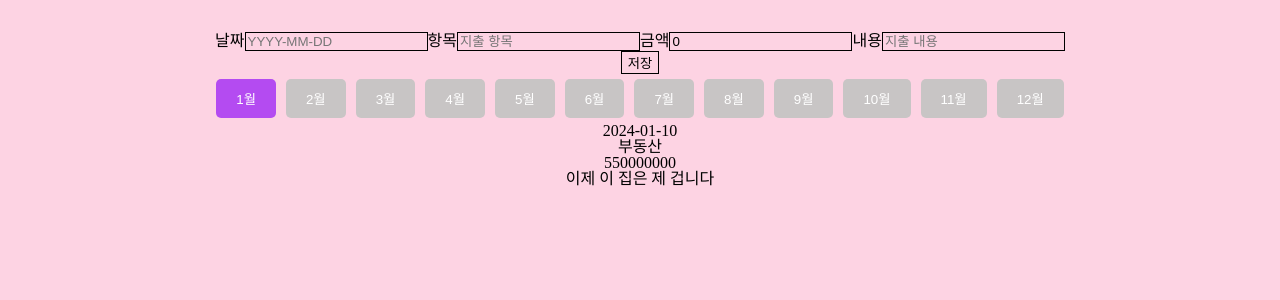
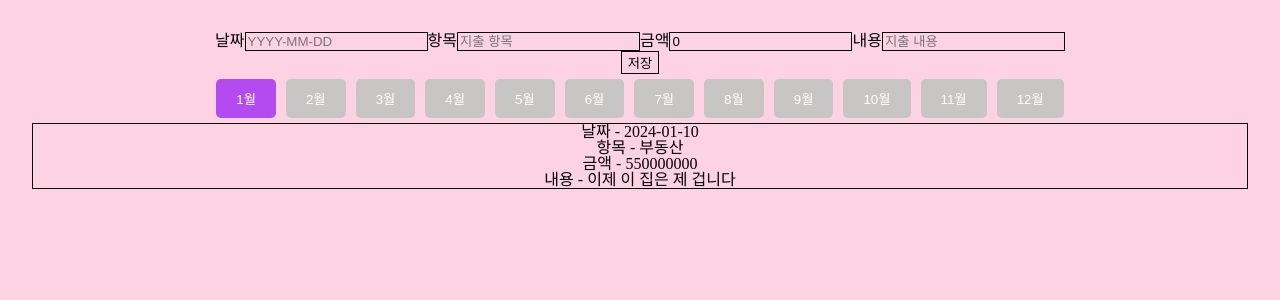
Before and after one commit to JJQKR/my_finance, a React (Vite) app: page / in a window 1280 px wide. Shown: the top 300 px of the page. Built offline with nearby package versions, Linux system fonts and the light colour scheme.

Commit message:
props-drilling undone

```diff
--- a/src/App.jsx
+++ b/src/App.jsx
@@ -1,4 +1,4 @@
-import React from "react";
+import React, { useState } from "react";
 import GlobalStyle from "./components/GlobalStyle";
 import Router from "./shared/Router";
 
--- a/src/components/CostCard.jsx
+++ b/src/components/CostCard.jsx
@@ -1,21 +1,46 @@
 import React from "react";
+import { useNavigate } from "react-router-dom";
+import styled from "styled-components";
 
+const StDiv = styled.div`
+  border: black solid 1px;
+  background-color: red;
+`;
 const CostCard = ({ costs, selectedMonth }) => {
+  const navigate = useNavigate();
+
+  const clickForDetail = (cost) => {
+    const { id, date, item, amount, description } = cost;
+    if (id && date && item && amount && description) {
+      const encodedDescription = encodeURIComponent(description);
+      navigate(
+        `/detail/${id}/${date}/${item}/${amount}/${encodedDescription}`,
+        { state: { costs } }
+      ); //return부에 Detail컴포넌트를 사용하지 않는데
+      //조상으로부터 쭉 이어서
+      //costs, setCosts 상태를 전달하는 방법
+    } else {
+      console.log("Missing cost data");
+    }
+  };
+
   return (
-    <>
+    <StDiv className="cardContainer" onClick={clickForDetail}>
       {costs
-        .filter((cost) => selectedMonth === Number(cost.date.slice(5, 7)))
+        .filter(
+          (cost) => cost && selectedMonth === Number(cost.date.slice(5, 7))
+        )
         .map((cost) => {
           return (
-            <ul key={cost.id}>
-              <li>{cost.date}</li>
-              <li>{cost.item}</li>
-              <li>{cost.amount}</li>
-              <li>{cost.description}</li>
+            <ul key={cost.id} onClick={() => clickForDetail(cost)}>
+              <li>날짜 - {cost.date}</li>
+              <li>항목 - {cost.item}</li>
+              <li>금액 - {cost.amount}</li>
+              <li>내용 - {cost.description}</li>
             </ul>
           );
         })}
-    </>
+    </StDiv>
   );
 };
 
--- a/src/components/MonthButton.jsx
+++ b/src/components/MonthButton.jsx
@@ -33,11 +33,11 @@
 
 const MonthButton = ({
   costs,
+  setCosts,
   handleClick,
   selectedMonth,
   setSelectedMonth,
   activeIndex,
-  setActveIndex,
 }) => {
   // activeIndex와 selectedMonth의 인덱스를 하나로 통합(?)해서 사용하고 싶다
   // ${(props) => (props.$active ? "#b44bf1" : "#c8c5c5")}
@@ -69,7 +69,11 @@
         </StButton>
       ))}
 
-      <CostCard costs={costs} selectedMonth={selectedMonth}></CostCard>
+      <CostCard
+        costs={costs}
+        setCosts={setCosts}
+        selectedMonth={selectedMonth}
+      ></CostCard>
     </div>
   );
 };
--- a/src/components/SubmitCost.jsx
+++ b/src/components/SubmitCost.jsx
@@ -2,7 +2,7 @@
 import MonthButton from "./MonthButton";
 import { v4 as uuidv4 } from "uuid";
 
-const SubmitCost = () => {
+const SubmitCost = ({ formValues, setFormValues }) => {
   const [costs, setCosts] = useState([
     {
       id: "25600f72-53b4-4187-a9c2-47358580e2f8",
@@ -12,20 +12,7 @@
       description: "이제 이 집은 제 겁니다",
     },
   ]);
-  const [date, setDate] = useState("");
-  //이거를 MonthButton과 CostCard까지 쭉 이어줘야 함
-  //근데 클릭시, date에서 가져온 month에 맞게 CostCard를 띄우는 식이면
-  //맨 처음에 기본으로는 아무것도 안 뜨겠지?
-  //============> 맨 처음 selectedMonth를 1, activeIndex를 0으로 설정해서 해결
-  //어쨌든 수민이가 알려준 대로 코드 분해&재조립만 하기는 싫으니까
-  //24.05.24 밤10:10에 내린 결정인데 나중에 후회하게 될까?
-  //스파르타 예시에서는 월을 먼저 선택해야 데이터가 저장되고
-  //1월 내역의 날짜를 2월로 수정해도 월이 옮겨지지 않는다
-  //이걸 보완한다고 생각하고 setDate로 쭉 이어가는 로직 선택
 
-  const [item, setItem] = useState("");
-  const [amount, setAmount] = useState(0);
-  const [description, setDescription] = useState("");
   const [addedMonth, setAddedMonth] = useState(1); //@@@@@@@@@@@@@@확인필요@@@@@@@@@@@
   const [selectedMonth, setSelectedMonth] = useState(1);
   const [activeIndex, setActiveIndex] = useState(0);
@@ -37,6 +24,7 @@
 
   const addCost = (event) => {
     event.preventDefault();
+    const { date, item, amount, description } = formValues;
     const newCost = {
       id: uuidv4(),
       date,
@@ -45,10 +33,12 @@
       description,
     };
     setCosts((prevCosts) => [...prevCosts, newCost]);
-    setDate("");
-    setItem("");
-    setAmount("");
-    setDescription("");
+    setFormValues({
+      date: "",
+      item: "",
+      amount: 0,
+      description: "",
+    });
     //초기화에서도 함수형 업데이트를 사용해야 할까?
 
     handleClick(addedMonth - 1);
@@ -56,20 +46,20 @@
 
   useEffect(() => {
     const storedCosts = JSON.parse(localStorage.getItem("costs")) || [];
+    console.log("useEffect 의존성배열[] 1=>", storedCosts);
     setCosts(storedCosts); //컴포넌트 마운트 시 한 번 실행. LS에서 costs가져와 이걸 초기값으로 지정
   }, []); //의존성 배열 비어있음. 아무도 나를 건드릴 수 없으셈
 
   useEffect(() => {
+    console.log("useEffect costs변경 감지 2=> ", costs);
     localStorage.setItem("costs", JSON.stringify(costs));
   }, [costs]);
 
   useEffect(() => {
-    if (date) {
-      setAddedMonth(Number(date.slice(5, 7)));
+    if (formValues.date) {
+      setAddedMonth(Number(formValues.date.slice(5, 7)));
     }
-  }, [date]);
-  console.log(date);
-  console.log(addedMonth);
+  }, [formValues.date]);
   //콘솔 & 코드 보며 과정 이해하기@@@@@@@@@@@@확인필요@@@@@@@
 
   return (
@@ -81,8 +71,10 @@
             id="date-input"
             type="text"
             placeholder="YYYY-MM-DD"
-            value={date}
-            onChange={(event) => setDate(event.target.value)}
+            value={formValues.date}
+            onChange={(event) =>
+              setFormValues({ ...formValues, date: event.target.value })
+            }
           />
 
           <label htmlFor="item-input">항목</label>
@@ -90,8 +82,10 @@
             id="item-input"
             type="text"
             placeholder="지출 항목"
-            value={item}
-            onChange={(event) => setItem(event.target.value)}
+            value={formValues.item}
+            onChange={(event) =>
+              setFormValues({ ...formValues, item: event.target.value })
+            }
           />
 
           <label htmlFor="amount-input">금액</label>
@@ -99,8 +93,10 @@
             id="amount-input"
             type="number"
             placeholder="지출 금액"
-            value={amount}
-            onChange={(event) => setAmount(event.target.value)}
+            value={formValues.amount}
+            onChange={(event) =>
+              setFormValues({ ...formValues, amount: event.target.value })
+            }
           />
 
           <label htmlFor="description-input">내용</label>
@@ -108,8 +104,10 @@
             id="description-input"
             type="text"
             placeholder="지출 내용"
-            value={description}
-            onChange={(event) => setDescription(event.target.value)}
+            value={formValues.description}
+            onChange={(event) =>
+              setFormValues({ ...formValues, description: event.target.value })
+            }
           />
         </div>
         <button type="submit">저장</button>
@@ -117,18 +115,49 @@
       </form>
       <MonthButton
         costs={costs}
-        date={date}
-        setDate={setDate}
-        addedMonth={addedMonth}
-        setAddedMonth={setAddedMonth}
+        setCosts={setCosts}
+        handleClick={handleClick}
         selectedMonth={selectedMonth}
         setSelectedMonth={setSelectedMonth}
-        handleClick={handleClick}
         activeIndex={activeIndex}
-        setActiveIndex={setActiveIndex}
       ></MonthButton>
     </>
   );
 };
 
+// formValues 상태와 setFormValues 함수를 선언하고, 초기값을 빈 문자열과 0으로 설정합니다.
+// addCost 함수에서 formValues의 값을 구조 분해 할당하여 새로운 비용 객체를 생성하고,
+// costs 상태에 추가합니다. 그리고 formValues 상태를 초기값으로 리셋합니다.
+// 입력 필드의 value 속성에 formValues의 해당 값을 할당하고,
+// onChange 이벤트 핸들러에서 setFormValues를 호출하여 입력 값을 업데이트합니다.
+// MonthButton 컴포넌트에 formValues.date를 전달하고,
+// setDate 대신 setFormValues를 전달합니다.
+// useEffect에서 formValues.date의 변경을 감지하여 addedMonth 상태를 업데이트합니다.
+
+// ======> 이렇게 하면 formValues 상태를 통해 입력 필드의 값을 관리할 수 있으며,
+// ======> 페이지를 이동해도 입력한 값이 초기화되지 않고 유지됩니다.
+// ======> 또한 costs 상태와 localStorage에도 입력한 비용 내역이 저장되어 새로고침해도 데이터가 유지
+
+// formValues 객체에는 date, item, amount, description 필드가 있으며,
+// 각 입력 필드의 값은 해당 필드에 저장됩니다.
+
+// 입력 필드의 value 속성에 formValues의 해당 값을 바인딩하고,
+// onChange 이벤트 핸들러에서 setFormValues 함수를 호출하여 상태를 업데이트합니다. 이때 불변성을 지키기 위해 spread 연산자(...)를 사용하여 기존 formValues를 복사한 후, 변경된 값만 업데이트합니다.
+
+// addCost 함수에서는 formValues 객체를 구조 분해 할당하여 새로운 비용 객체를 생성하고,
+// costs 상태에 추가합니다. 그리고 나서 formValues 상태를 초기 상태로 리셋합니다.
+
+// MonthButton 컴포넌트에는 formValues.date를 전달하고,
+// setDate 대신 setFormValues를 전달합니다.
+// 이렇게 하면 MonthButton 컴포넌트에서도 formValues 상태를 사용할 수 있습니다.
+
+// useEffect 훅에서는 formValues.date의 변경을 감지하여 addedMonth 상태를 업데이트합니다.
+// 이렇게 하면 날짜 입력 값에 따라 자동으로 addedMonth 상태가 변경됩니다.
+
+// 이렇게 formValues 상태를 활용함으로써, 입력 폼의 값이 페이지 이동 시에도 초기화되지 않고 유지됩니다.
+// 또한 costs 상태와 localStorage에도 입력한 비용 내역이 저장되어 새로고침해도 데이터가 유지됩니다.
+
+// 이 방식은 전역 상태 관리 라이브러리(예: Redux, Context API)를 사용하지 않고도
+// 간단한 애플리케이션에서 상태 관리를 효율적으로 할 수 있게 해줍니다.
+
 export default SubmitCost;
--- a/src/pages/Detail.jsx
+++ b/src/pages/Detail.jsx
@@ -1,33 +1,104 @@
-import React from "react";
-import { Link, useParams } from "react-router-dom";
+import React, { useEffect, useState } from "react";
+import { useLocation, useNavigate, useParams } from "react-router-dom";
 
 const Detail = () => {
-  const data = [
-    { id: 1, amount: 3000 },
-    { id: 2, amount: 5000 },
-  ];
+  const location = useLocation();
+  const { costs } = location.state || {};
+  //CostCard컴포넌트에서 전달해준 state를 받아옴
 
-  const params = useParams();
+  const {
+    id = "",
+    date = "",
+    item = "",
+    amount = "",
+    description = "",
+  } = useParams();
+  // 가져오는 값이 undefined일 경우 초기값인 ""이 할당돼 오류 방지
+  // 각 값에 대해 기본값을 빈 문자열로 설정,
+  // 객체 구조 분해 할당(Object Destructuring Assignment)
+  // useParams는 객체를 반환하기 때문에 객체 구조 분해 할당 사용 가능
+  // const { 변수명1 = 기본값1, 변수명2 = 기본값2, ... } = 객체;
+  // 근데 이럴 거면 인코딩 디코딩 왜 해야 하지?
 
-  const targetCost = data.find((cost) => cost.id === Number(params.id));
+  const decodedDescription = decodeURIComponent(description);
+  const [cost, setCost] = useState({
+    id,
+    date,
+    item,
+    amount: amount ? Number(amount) : 0,
+    description: decodedDescription,
+  });
+
+  const navigate = useNavigate();
+
+  const handleChange = (event) => {
+    setCost({
+      ...cost,
+      [event.target.name]: event.target.value,
+    });
+    console.log(cost);
+  };
+
+  const handleSave = () => {
+    const updatedCosts = costs.map((c) => (c.id === id ? cost : c));
+    console.log("Detail페이지 update Data =>", updatedCosts);
+    localStorage.setItem("costs", JSON.stringify(updatedCosts));
+    console.log("수정시 로컬스토리지 data =>", localStorage.getItem("costs"));
+    navigate("/");
+  };
+
+  const handleDelete = () => {
+    const updatedCosts = costs.filter((c) => c.id !== id);
+    localStorage.setItem("costs", JSON.stringify(updatedCosts));
+    navigate("/");
+  };
+
+  useEffect(() => {
+    const storedCost = localStorage.getItem(`cost-${id}`);
+    if (storedCost) {
+      setCost(JSON.parse(storedCost));
+    }
+  }, [id]);
 
   return (
-    <>
-      <h2>현재 페이지는 {targetCost.amount}입니다.</h2>
-      <div>Detail</div>
-      {data.map((cost) => {
-        return (
-          <div key={cost.id}>
-            <div>지출 내역 : {cost.id} </div>
-
-            <Link to={`/detail/${cost.id}`}>
-              <span>Click to See : {cost.amount}</span>
-            </Link>
-          </div>
-        );
-      })}
-      {data.forEach((cost) => console.log(cost.id))}
-    </>
+    <div>
+      날짜<br></br>
+      <input
+        name="date"
+        type="text"
+        value={cost.date}
+        onChange={handleChange}
+      />
+      <br></br>
+      항목<br></br>
+      <input
+        name="item"
+        type="text"
+        value={cost.item}
+        onChange={handleChange}
+      />
+      <br></br>
+      금액<br></br>
+      <input
+        name="amount"
+        type="number"
+        value={cost.amount}
+        onChange={handleChange}
+      />
+      <br></br>
+      내용<br></br>
+      <input
+        name="description"
+        type="text"
+        value={decodedDescription}
+        onChange={handleChange}
+      />
+      <br></br>
+      <br></br>
+      <button onClick={handleSave}>수정</button>
+      <button onClick={handleDelete}>삭제</button>
+      <button onClick={() => navigate("/")}>뒤로 가기</button>
+    </div>
   );
 };
 
--- a/src/pages/Home.jsx
+++ b/src/pages/Home.jsx
@@ -1,10 +1,34 @@
-import React from "react";
+import React, { useState } from "react";
 import SubmitCost from "../components/SubmitCost";
+import { v4 as uuidv4 } from "uuid";
 
 const Home = () => {
+  const [formValues, setFormValues] = useState({
+    id: uuidv4(),
+    date: "",
+    item: "",
+    amount: 0,
+    description: "",
+  });
+
+  const handleFormChange = (event) => {
+    const { name, value } = event.target;
+    setFormValues((prevValues) => ({
+      ...prevValues,
+      [name]: value,
+    }));
+  };
+
+  // @@@@@@@ 기존 방법과 [name] : value 방법 비교해서 보기 @@@@@@@@
+
+  // (튜터님 코멘트)
+  // 고민하신 내용들 다 버리기엔 너무 아까워요.. 어딘가에 branch로 따로 저장해서 나중에 다시 보시면 도움이 될 것 같아요 ! 👍
   return (
     <>
-      <SubmitCost></SubmitCost>
+      <SubmitCost
+        formValues={formValues}
+        setFormValues={setFormValues}
+      ></SubmitCost>
     </>
   );
 };
--- a/src/shared/Router.jsx
+++ b/src/shared/Router.jsx
@@ -8,7 +8,10 @@
     <BrowserRouter>
       <Routes>
         <Route path="/" element={<Home />} />
-        <Route path="/detail:id" element={<Detail />} />
+        <Route
+          path="/detail/:id/:date/:item/:amount/:description"
+          element={<Detail />}
+        />
       </Routes>
     </BrowserRouter>
   );
```
Also changed, not shown: 2 other files (tests, documents, lock files or other folders).
